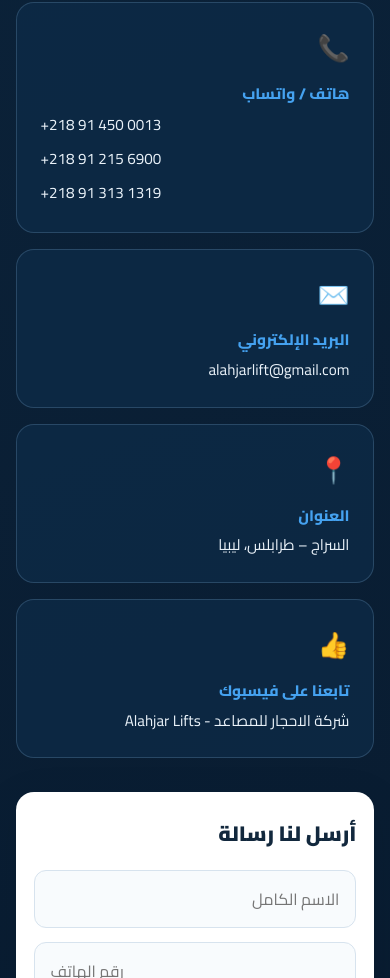
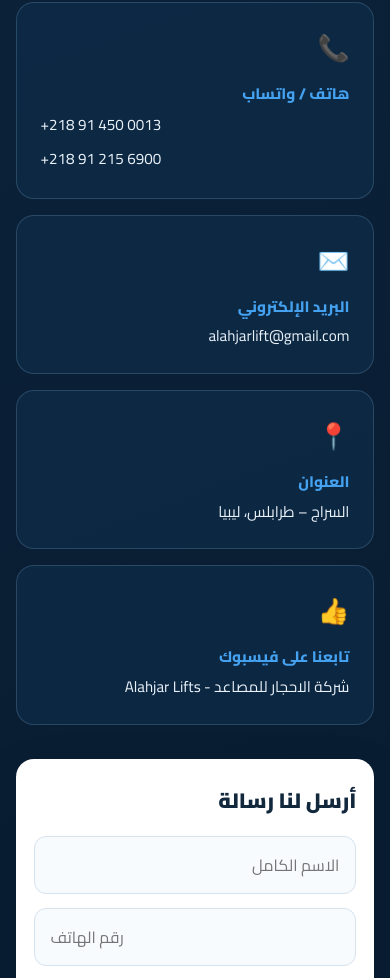
Before and after one commit to Mussab-personal-org/alahjar-lifts, a plain HTML site: page index.html in a window 390 px wide. Shown: the part 10434-11412 px from the top of the page. Drawn offline with Linux system fonts and the light colour scheme.

Commit message:
Remove third phone number from contact card
Co-Authored-By: Claude Fable 5 <noreply@anthropic.com>

```diff
--- a/index.html
+++ b/index.html
@@ -244,7 +244,6 @@
           <strong><span class="lang-ar">هاتف / واتساب</span><span class="lang-en">Phone / WhatsApp</span></strong>
           <a class="tel" dir="ltr" href="tel:+218914500013">+218 91 450 0013</a>
           <a class="tel" dir="ltr" href="tel:+218912156900">+218 91 215 6900</a>
-          <a class="tel" dir="ltr" href="tel:+218913131319">+218 91 313 1319</a>
         </div>
         <a class="contact-card reveal" href="mailto:alahjarlift@gmail.com">
           <span class="cc-icon">✉️</span>
```
